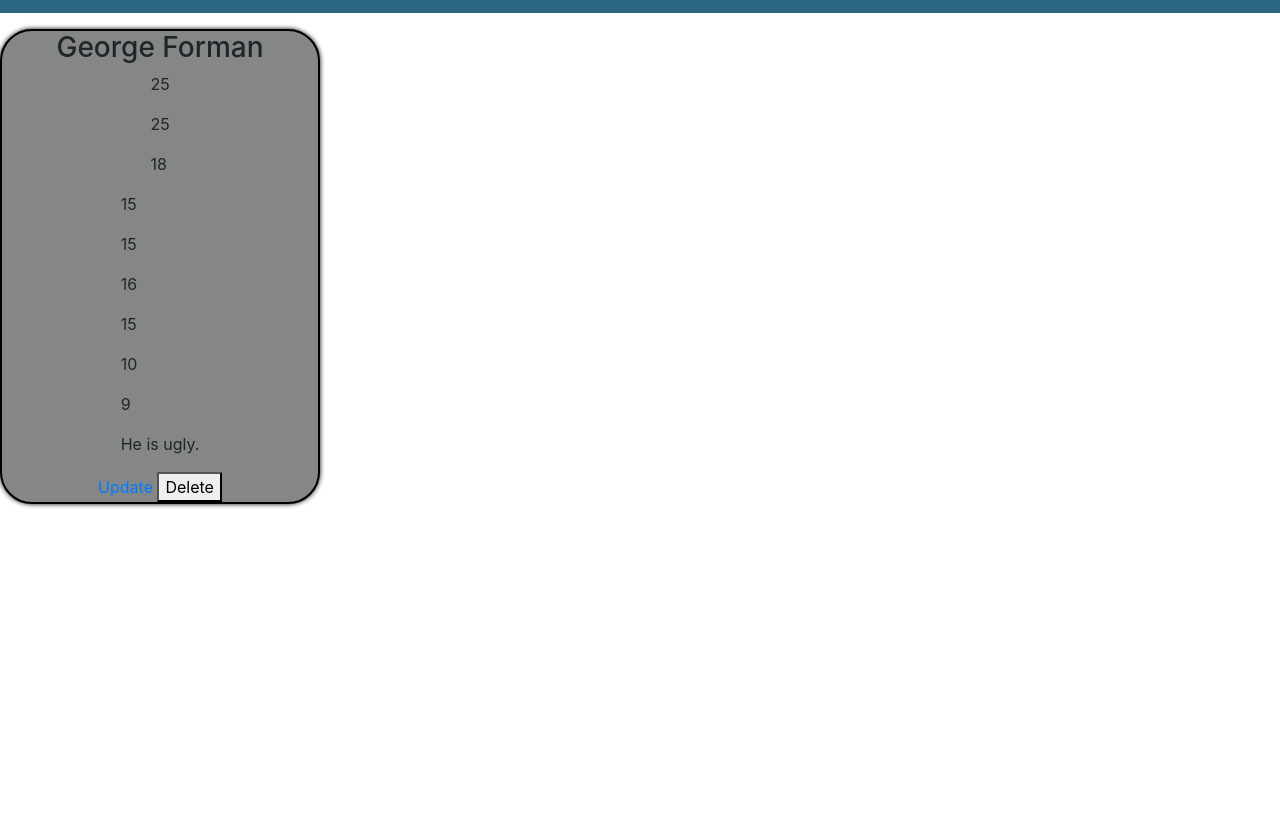
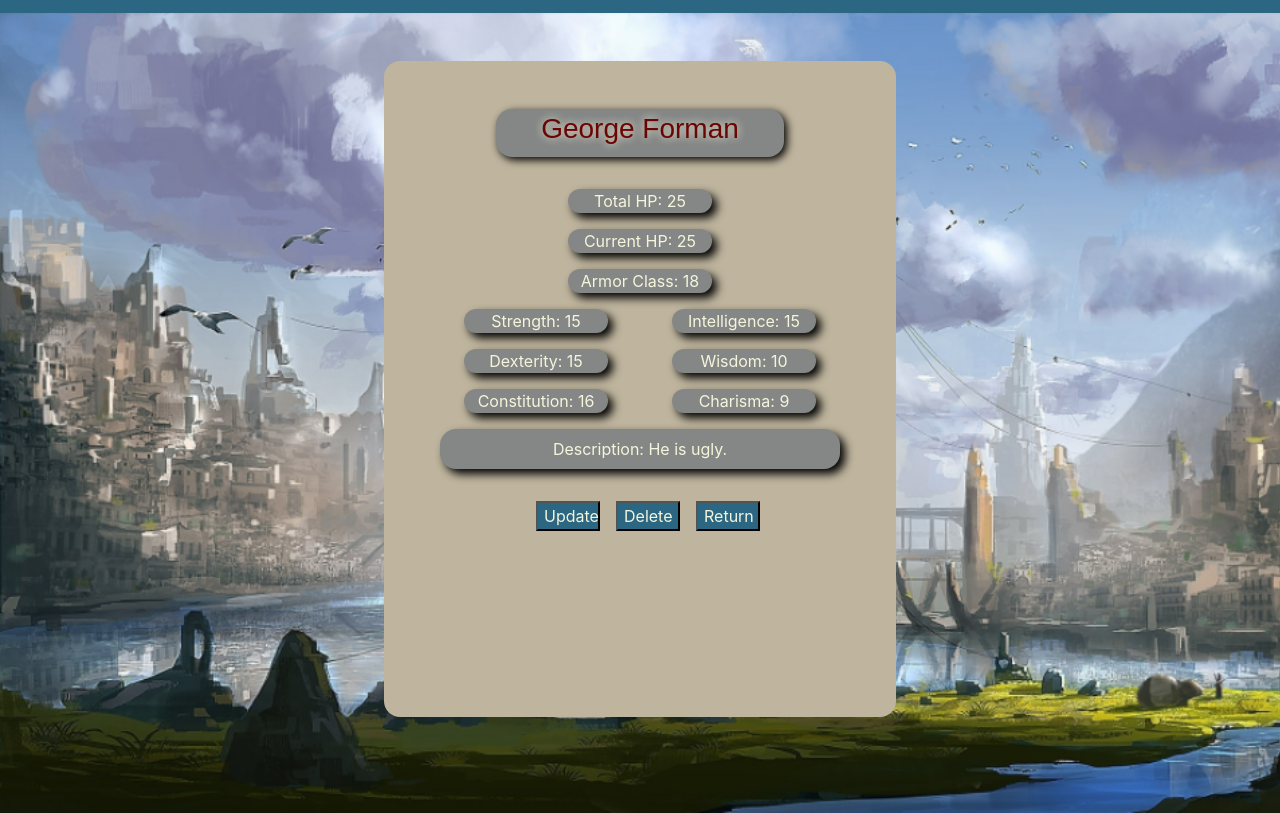
Before and after one commit to tjmer/capstone, a Flask app: page /battle/1 in a window 1280 px wide. Shown: the part 93-906 px from the top of the page. Before the commit the page ends 601 px from the top, so only its background shows below. Run offline with Flask 2, Linux system fonts and the light colour scheme; a user stored in the database is signed in; data comes from the database, SQL or seed files in the repository; some libraries are stand-ins or nearby versions; some web fonts are replaced.

Commit message:
styled character sheet page

```diff
--- a/the_assistant/static/main.css
+++ b/the_assistant/static/main.css
@@ -16,6 +16,14 @@
 
 .marg-b-1{
     margin-bottom: 1rem;
+}
+
+.marg-b-2{
+    margin-bottom: 2rem;
+}
+
+.marg-l-1{
+    margin-left: 1rem;
 }
 
 /* Header css */
@@ -149,3 +157,91 @@
     cursor: pointer;
     background-color: #6B0504;
 }
+
+/* character display */
+
+.char-name {
+    display: flex;
+    justify-content: center;
+    align-items: center;
+}
+
+.char-name-section {
+    display: flex;
+    justify-content: center;
+    align-items: center;
+    margin-left: 4rem;
+    background-color: #858786;
+    color: #6B0504;
+    font-family: sans-serif;
+    height: 3rem;
+    width: 18rem;
+    border-radius: 1rem;
+    margin-bottom: 2rem;
+    box-shadow: 3px 3px 8px black;
+    text-shadow: 0px 0px 8px beige;
+}
+
+.character-sheet{
+    display: flex;
+    justify-content: center;
+    background-image: url(/static/site_pics/Fantasy-background.png);
+    background-size: cover;
+    background-repeat: no-repeat;
+    height: 100vh;
+}
+
+.attributes-panel{
+    display: flex;
+    justify-content: center;
+}
+
+.char-health{
+    display: flex;
+    flex-direction: column;
+    justify-content: center;
+    align-items: center;
+}
+
+.border-sides {
+    display: flex;
+    justify-content: center;
+    color: beige;
+    width: 9rem;
+    margin-left: 2rem;
+    margin-right: 2rem;
+    background-color: #858786;
+    border-radius: 1rem;
+    box-shadow: 5px 5px 10px black;
+}
+
+.descript{
+    display: flex;
+    justify-content: center;
+    padding: .5rem;
+    width: 25rem;
+    background-color: #858786;
+    color: beige;
+    border-radius: 1rem;
+    box-shadow: 5px 5px 10px black;
+}
+
+.info {
+    display: flex;
+    justify-content: center;
+}
+
+.character-buttons{
+    display: flex;
+    justify-content: center;
+    margin-top: 1rem;
+}
+
+.background-character {
+    background-color: #BFB59E;
+    padding: 2rem;
+    margin-top: 3rem;
+    margin-bottom: 6rem;
+    border-radius: 1rem;
+    padding: 3rem;
+}
--- a/the_assistant/templates/character.html
+++ b/the_assistant/templates/character.html
@@ -1,36 +1,39 @@
 {% extends 'base.html' %}
 {% block content %}
-<div class="player-cards">
-    <section class="char-name">
-        <h3>{{ character.character_name }}</h3>
+<section class="character-sheet">
+  <div class="background-character">
+    <section class="char-name-section">
+      <h3 class="char-name">{{ character.character_name }}</h3>
     </section>
     <section class="char-health">
-        <p>{{ character.total_hp }}</p>
-        <p>{{ character.current_hp }}</p>
-        <p>{{ character.armor_class }}</p>
+      <p class="border-sides">Total HP: {{ character.total_hp }}</p>
+      <p class="border-sides">Current HP: {{ character.current_hp }}</p>
+      <p class="border-sides">Armor Class: {{ character.armor_class }}</p>
     </section>
     <section class="attributes-panel">
       <section class="attributes">
-            <p>{{ character.strength }}</p>
-            <p>{{ character.dexterity }}</p>
-            <p>{{ character.constitution }}</p>
+        <p class="border-sides">Strength: {{ character.strength }}</p>
+        <p class="border-sides">Dexterity: {{ character.dexterity }}</p>
+        <p class="border-sides">Constitution: {{ character.constitution }}</p>
       </section>
       <section class="attributes">
-            <p>{{ character.intelligence }}</p>
-            <p>{{ character.wisdom }}</p>
-            <p>{{ character.charisma }}</p>
+        <p class="border-sides">Intelligence: {{ character.intelligence }}</p>
+        <p class="border-sides">Wisdom: {{ character.wisdom }}</p>
+        <p class="border-sides">Charisma: {{ character.charisma }}</p>
+      </section>
     </section>
       <section class="info">
-            <p>{{ character.char_bio }}</p>
-        </section>
+        <p class="descript">Description: {{ character.char_bio }}</p>
       </section>
     {% if character.author == current_user %}
-        <div>
-            <a href="{{ url_for('update_character', character_id=character.id) }}">Update</a>
-            <button type="button" data-toggle="modal" data-target="#deleteModal">Delete</button>
+    <div class="character-buttons">
+      <a href="{{ url_for('update_character', character_id=character.id) }}"><button class="view-button view-button marg-l-1">Update</button></a>
+      <button class="view-button marg-l-1" type="button" data-toggle="modal" data-target="#deleteModal">Delete</button>
+      {% endif %}
+      <a href="{{ url_for('battle') }}"><button class="view-button marg-l-1">Return</button></a>
     </div>
-    {% endif %}
   </div>
+</section>
 
   <!-- Modal -->
   <div class="modal fade" id="deleteModal" tabindex="-1" role="dialog" aria-labelledby="deleteModalLabel" aria-hidden="true">
```
Also changed, not shown: the_assistant/static/site_pics/Fantasy-background.png (added). Lines whose indentation alone changed are shown as unchanged.
